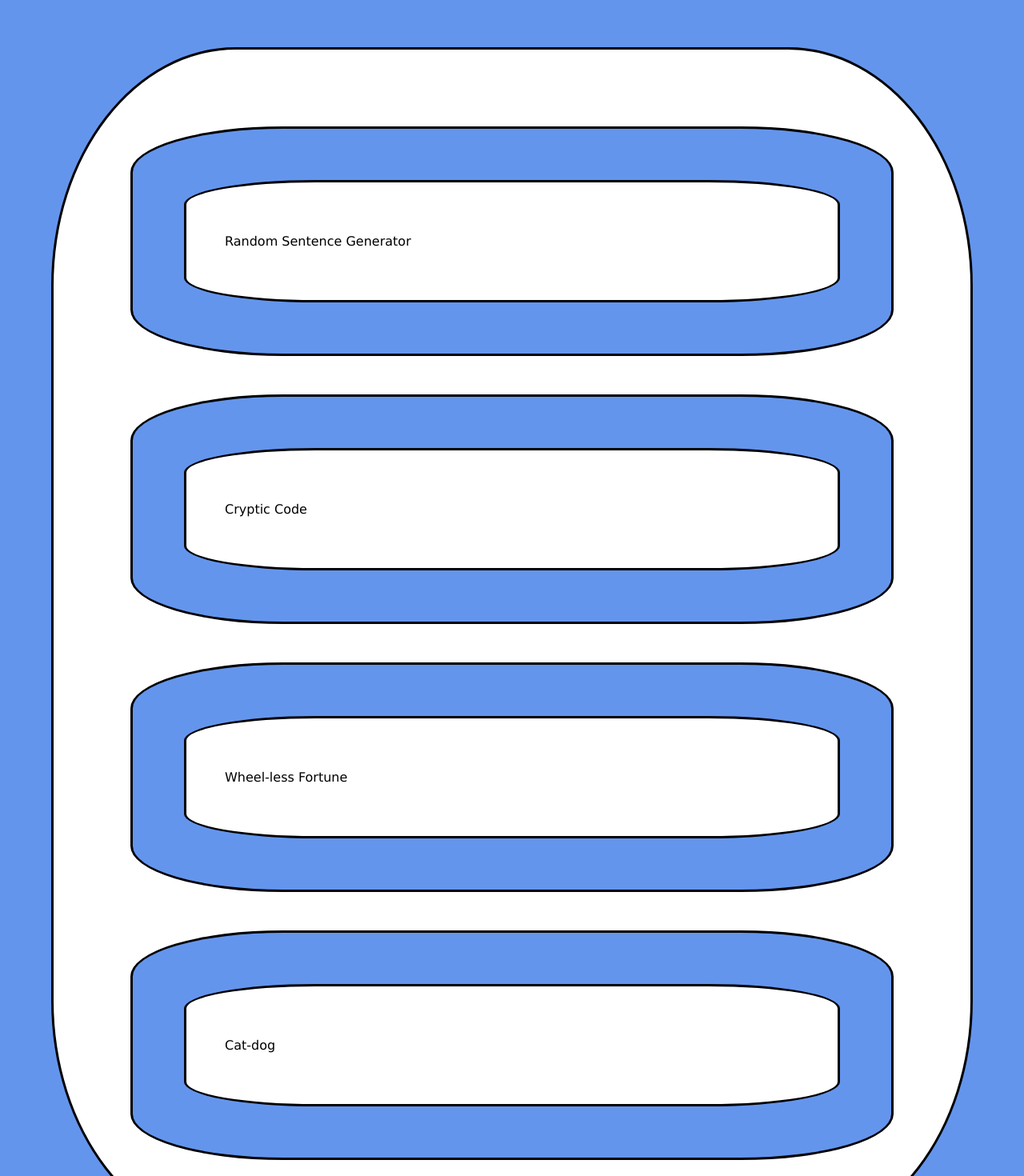
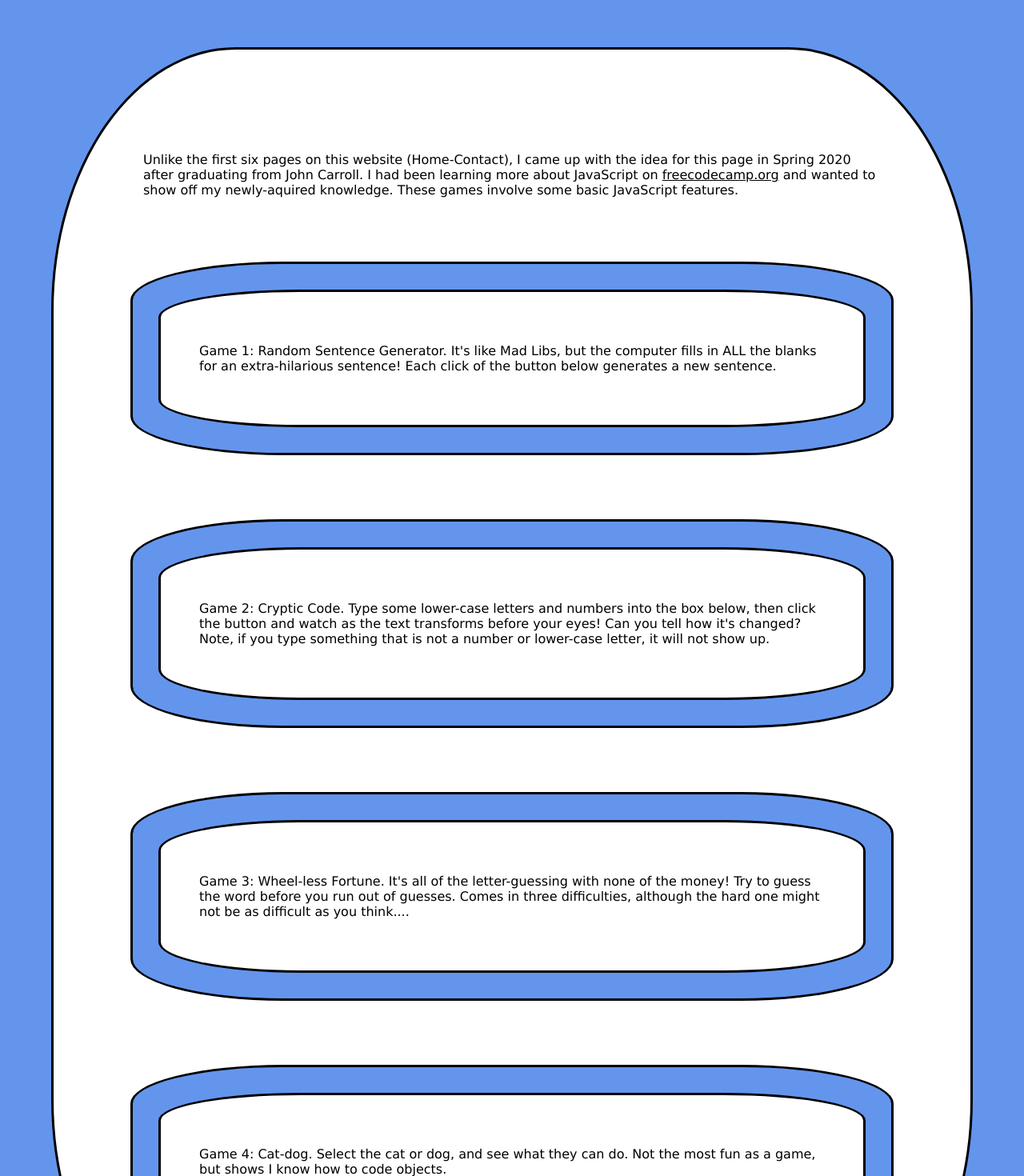
Before and after one commit to L1ndseyHerman/Personal-Website-ReactJS, a React (Create React App) app: page /js-skills in a window 1280 px wide. Shown: the part 340-1810 px from the top of the page at 80% size. Built offline with nearby package versions, Linux system fonts and the light colour scheme.

Commit message:
More text and CSS prep for the games.

```diff
--- a/src/components/Cat_Dog.tsx
+++ b/src/components/Cat_Dog.tsx
@@ -1,7 +1,12 @@
 import React from "react";
 
 const Cat_Dog: React.FC = () => {
-  return <p>Cat-dog</p>;
+  return (
+    <p>
+      Game 4: Cat-dog. Select the cat or dog, and see what they can do. Not the
+      most fun as a game, but shows I know how to code objects.
+    </p>
+  );
 };
 
 export default Cat_Dog;
--- a/src/components/CrypticCode.tsx
+++ b/src/components/CrypticCode.tsx
@@ -1,7 +1,14 @@
 import React from "react";
 
 const CrypticCode: React.FC = () => {
-  return <p>Cryptic Code</p>;
+  return (
+    <p>
+      Game 2: Cryptic Code. Type some lower-case letters and numbers into the
+      box below, then click the button and watch as the text transforms before
+      your eyes! Can you tell how it&apos;s changed? Note, if you type something
+      that is not a number or lower-case letter, it will not show up.
+    </p>
+  );
 };
 
 export default CrypticCode;
--- a/src/components/OneJSSkillGameWrapper.module.css
+++ b/src/components/OneJSSkillGameWrapper.module.css
@@ -1,9 +1,12 @@
 .blueDiv {
   border: 3px solid black;
   border-radius: 20%;
-  padding: 4rem;
+  padding: 2rem;
   background-color: cornflowerblue;
-  margin: 3rem;
+  margin-left: 3rem;
+  margin-right: 3rem;
+  margin-top: 1rem;
+  margin-bottom: 5rem;
 }
 .infoDiv {
   border: 3px solid black;
--- a/src/components/RandomSentenceGenerator.tsx
+++ b/src/components/RandomSentenceGenerator.tsx
@@ -1,7 +1,13 @@
 import React from "react";
 
 const RandomSentenceGenerator: React.FC = () => {
-  return <p>Random Sentence Generator</p>;
+  return (
+    <p>
+      Game 1: Random Sentence Generator. It&apos;s like Mad Libs, but the
+      computer fills in ALL the blanks for an extra-hilarious sentence! Each
+      click of the button below generates a new sentence.
+    </p>
+  );
 };
 
 export default RandomSentenceGenerator;
--- a/src/components/Wheel_lessFortune.tsx
+++ b/src/components/Wheel_lessFortune.tsx
@@ -1,7 +1,14 @@
 import React from "react";
 
 const Wheel_lessFortune: React.FC = () => {
-  return <p>Wheel-less Fortune</p>;
+  return (
+    <p>
+      Game 3: Wheel-less Fortune. It&apos;s all of the letter-guessing with none
+      of the money! Try to guess the word before you run out of guesses. Comes
+      in three difficulties, although the hard one might not be as difficult as
+      you think....
+    </p>
+  );
 };
 
 export default Wheel_lessFortune;
--- /dev/null
+++ b/src/pages/JS_Skills.module.css
@@ -0,0 +1,6 @@
+.par {
+  padding: 4rem;
+}
+.link {
+  color: black;
+}
--- a/src/pages/JS_Skills.tsx
+++ b/src/pages/JS_Skills.tsx
@@ -5,10 +5,24 @@ import RandomSentenceGenerator from "../components/RandomSentenceGenerator";
 import CrypticCode from "../components/CrypticCode";
 import Wheel_lessFortune from "../components/Wheel_lessFortune";
 import Cat_Dog from "../components/Cat_Dog";
+import classes from "./JS_Skills.module.css";
 
 const JS_Skills: React.FC = () => {
   return (
     <Wrapper title="JS Skills">
+      <p className={classes.par}>
+        Unlike the first six pages on this website (Home-Contact), I came up
+        with the idea for this page in Spring 2020 after graduating from John
+        Carroll. I had been learning more about JavaScript on&nbsp;
+        <a
+          href="https://www.freecodecamp.org/learn/javascript-algorithms-and-data-structures/"
+          className={classes.link}
+        >
+          freecodecamp.org
+        </a>
+        &nbsp;and wanted to show off my newly-aquired knowledge. These games
+        involve some basic JavaScript features.
+      </p>
       <OneJSSkillGameWrapper>
         <RandomSentenceGenerator />
       </OneJSSkillGameWrapper>
```
